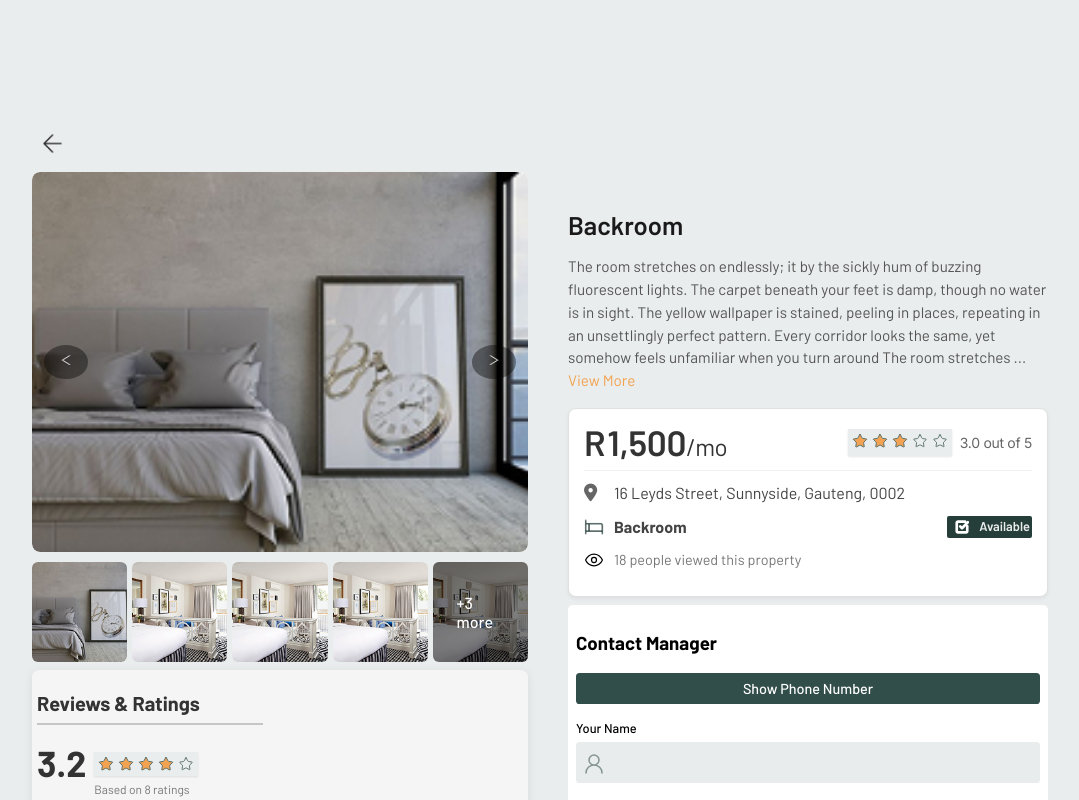
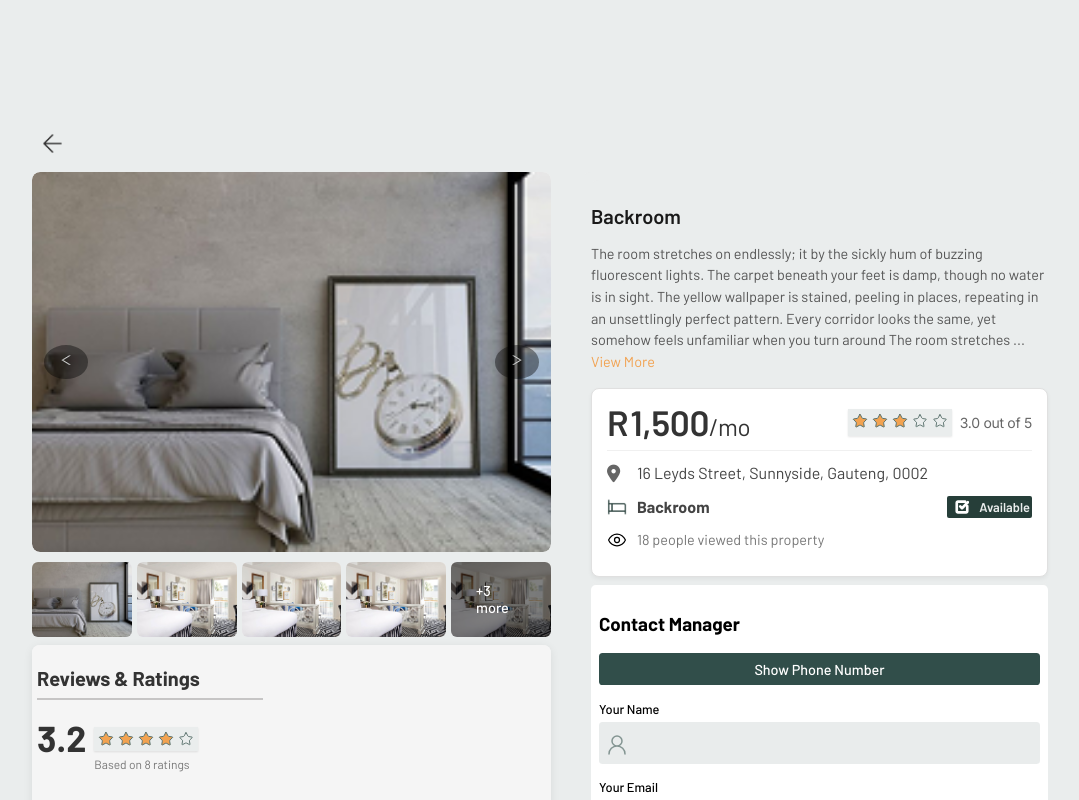
Before and after one commit to SoftElsie/Skuata_app, an Angular app: page /view-details in a window 1280 px wide. Shown: the top 800 px of the page, without its empty margins (96-1175 px from the left). Built offline with nearby package versions, Linux system fonts and the light colour scheme.

Commit message:
Final responsive tweaks

```diff
--- a/src/app/components/view-details/view-details.component.css
+++ b/src/app/components/view-details/view-details.component.css
@@ -318,21 +318,27 @@
     font-size: 1.1rem;
   }
 }
+
 /* Tablet & Small Desktop */
 @media (min-width: 768px) {
-
+  .thumb img {
+    height: 75px;}
   .property-layout {
     flex-wrap: nowrap;
     gap: 2rem;
   }
 
-  .image-section,
-  .right-side {
-    flex: 1 1 48%;
-  }
+  .details-section h2 {
+    font-size: 1.25rem;}
 
+  .details-section p {
+    font-size: 0.9rem;}
   .main-image-container {
     height: 380px;
   }
 
+  .more-photos {
+    font-size: 0.9rem;
+  }
+
 }
```
